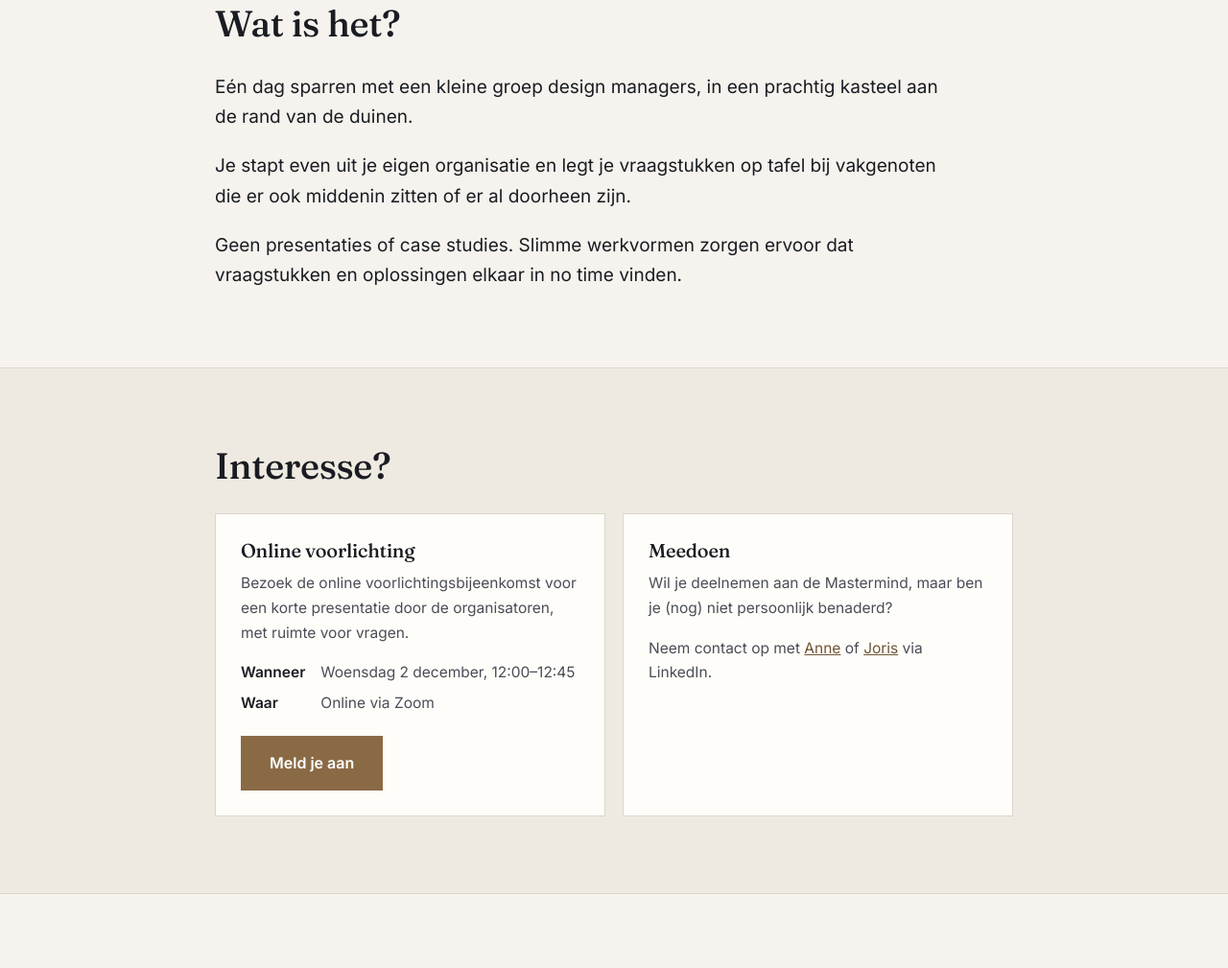
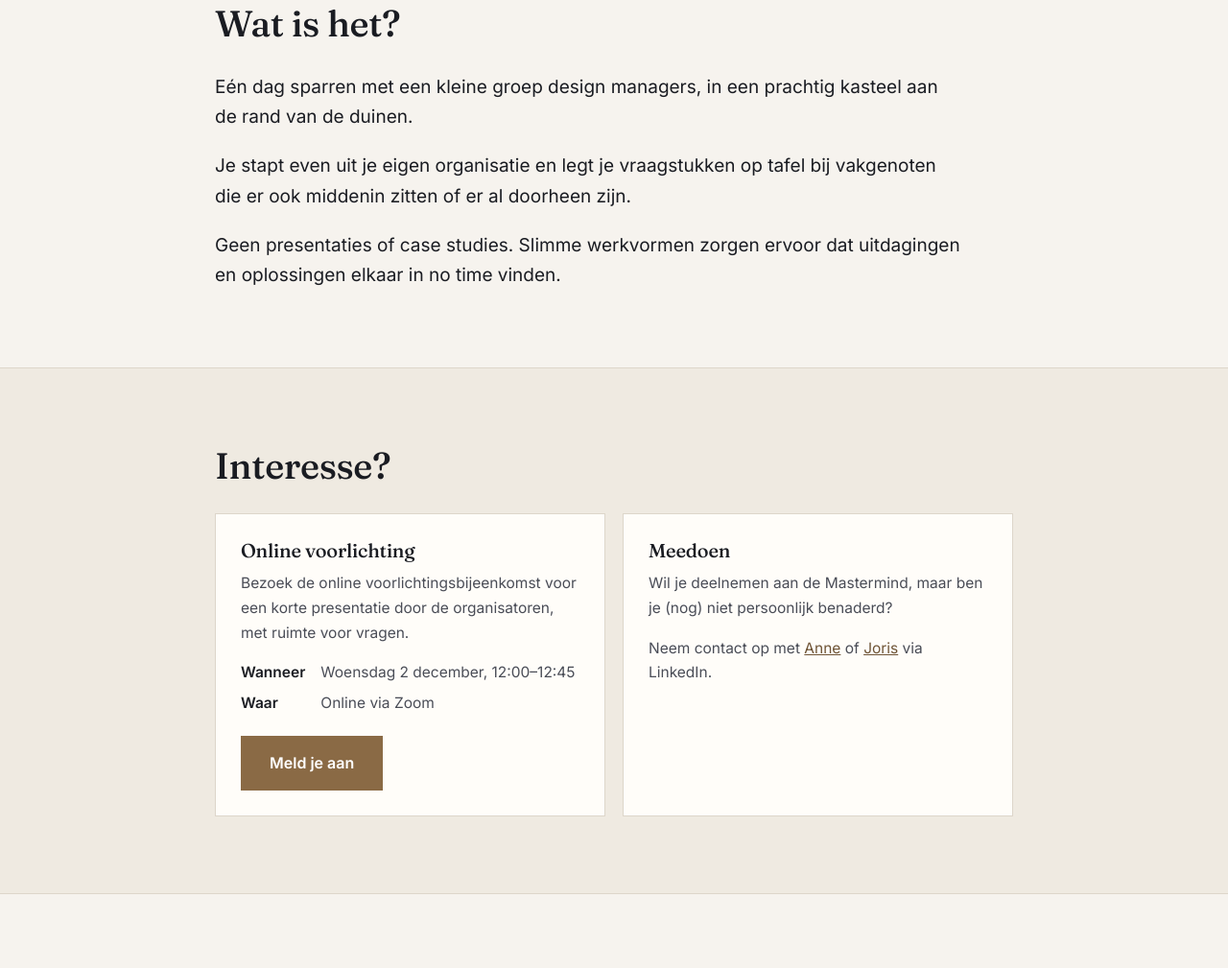
Before and after one commit to groenjoris/design-leaders-xchange, a plain HTML site: page index.html in a window 1280 px wide. Shown: the part 749-1758 px from the top of the page at 96% size. Drawn offline with Linux system fonts and the light colour scheme.

Commit message:
Wat is het?: 'uitdagingen en oplossingen'
Co-Authored-By: Claude Opus 5.5 <noreply@anthropic.com>

```diff
--- a/index.html
+++ b/index.html
@@ -231,7 +231,7 @@
     <h2>Wat is het?</h2>
     <p>Eén dag sparren met een kleine groep design managers, in een prachtig kasteel aan de rand van de duinen.</p>
     <p>Je stapt even uit je eigen organisatie en legt je vraagstukken op tafel bij vakgenoten die er ook middenin zitten of er al doorheen zijn.</p>
-    <p>Geen presentaties of case studies. Slimme werkvormen zorgen ervoor dat vraagstukken en oplossingen elkaar in no time vinden.</p>
+    <p>Geen presentaties of case studies. Slimme werkvormen zorgen ervoor dat uitdagingen en oplossingen elkaar in no time vinden.</p>
   </div>
 </section>
 
```
